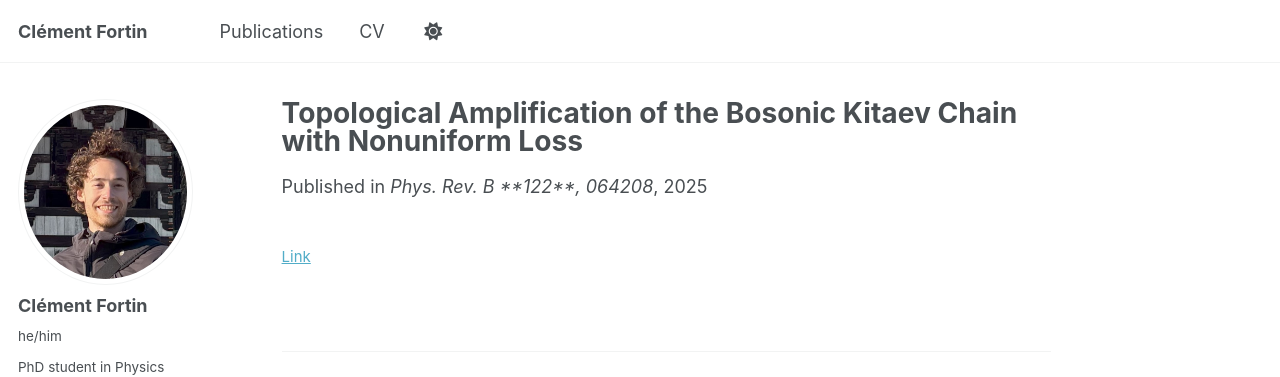
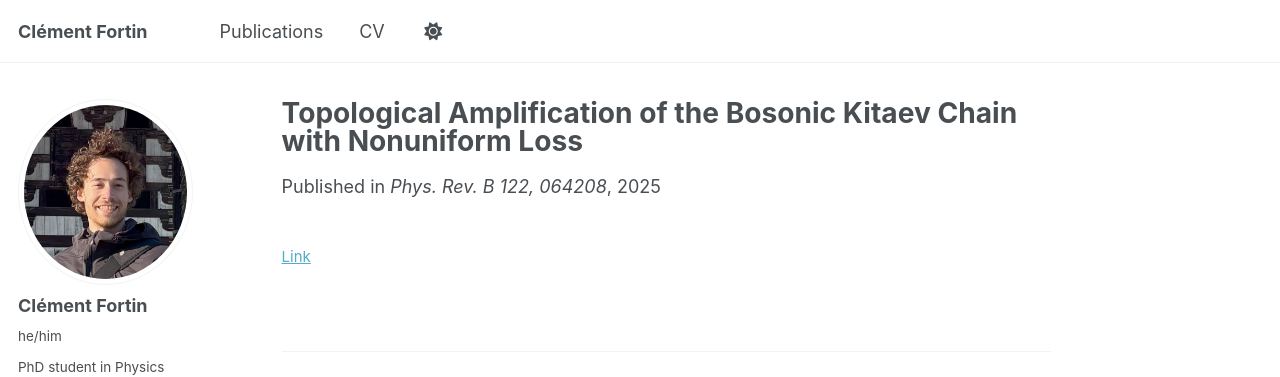
Before and after one commit to ClementFortin/ClementFortin.github.io, a Jekyll site: the page built from _publications/2024-12-12.md, in a window 1280 px wide. Shown: the top 377 px of the page. Built offline with Jekyll 4.4.1, drawn with Linux system fonts in a browser that asks for light colours; some web fonts are replaced; some of the changed lines change nothing that is shown.

Commit message:
Update 2024-12-12.md

```diff
--- a/_publications/2024-12-12.md
+++ b/_publications/2024-12-12.md
@@ -5,7 +5,7 @@
 permalink: /publication/2024-12-12
 excerpt: 'Clément Fortin, Kai Wang and Tami Pereg-Barnea'
 date: 2025-08-29
-venue: 'Phys. Rev. B **122**, 064208'
-paperurl: 'https://arxiv.org/pdf/2412.09744'
+venue: 'Phys. Rev. B 122, 064208'
+paperurl: 'https://doi.org/10.1103/d3c1-zqtp'
 citation: ''
 ---
```
